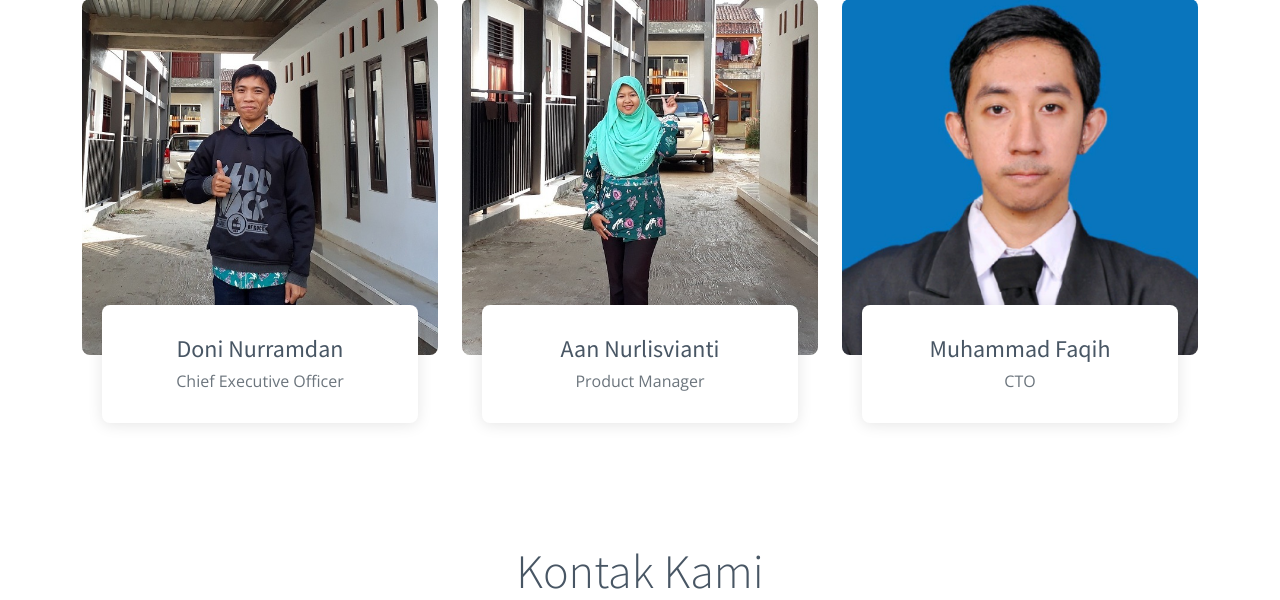
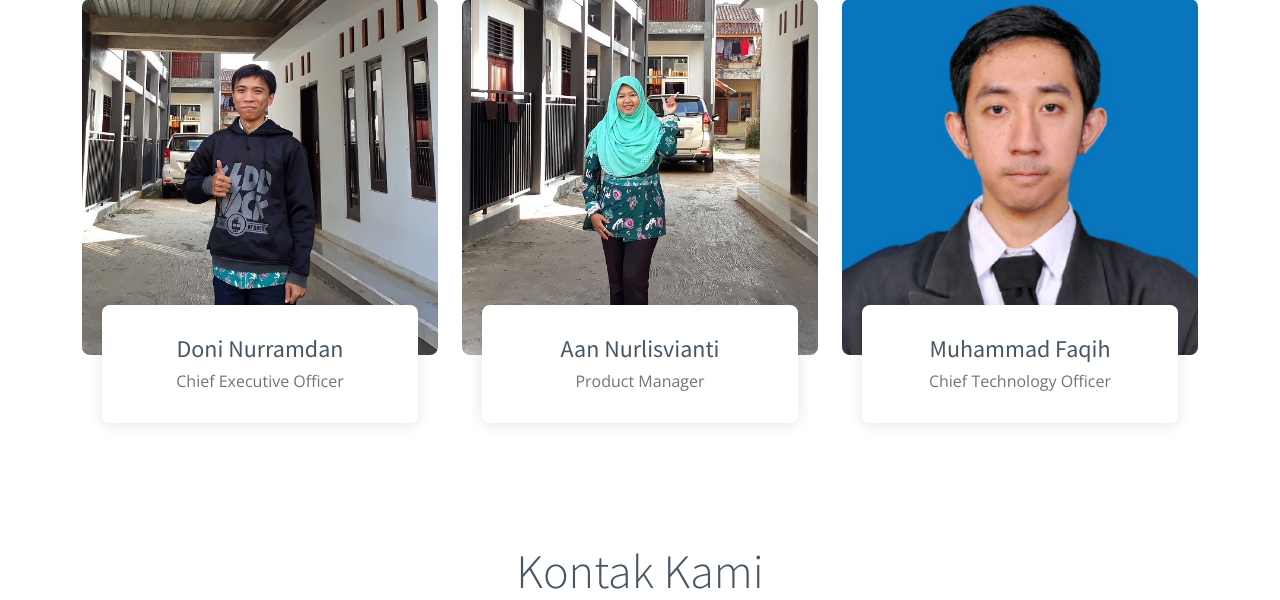
Before and after one commit to nurramdandoni/paylite-2022, a CodeIgniter 4 app: template app/Views/welcome_message.php in a window 1280 px wide. Shown: the part 5644-6244 px from the top of the page. Run offline with PHP 8.4 and a stand-in for CodeIgniter, Linux system fonts and the light colour scheme; the template is opened without the code that fills it, so the values that code supplies are empty; some libraries are stand-ins or nearby versions.

Commit message:
update profile CTO

```diff
--- a/app/Views/welcome_message.php
+++ b/app/Views/welcome_message.php
@@ -1235,7 +1235,7 @@
                   <a href=""><i class="bi bi-linkedin"></i></a>
                 </div>
                 <h4>Muhammad Faqih</h4>
-                <span>CTO</span>
+                <span>Chief Technology Officer</span>
               </div>
             </div>
           </div><!-- End Team Member -->
```
